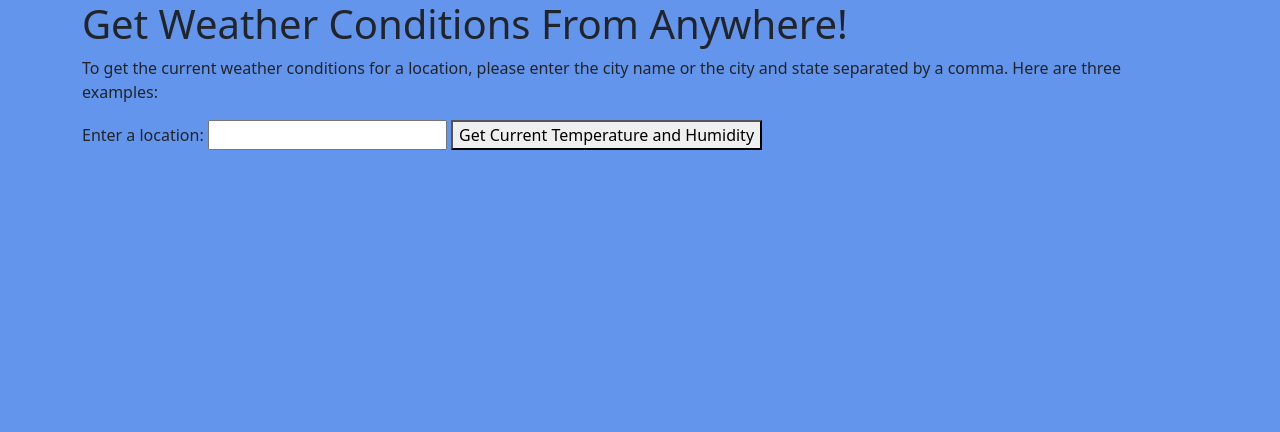
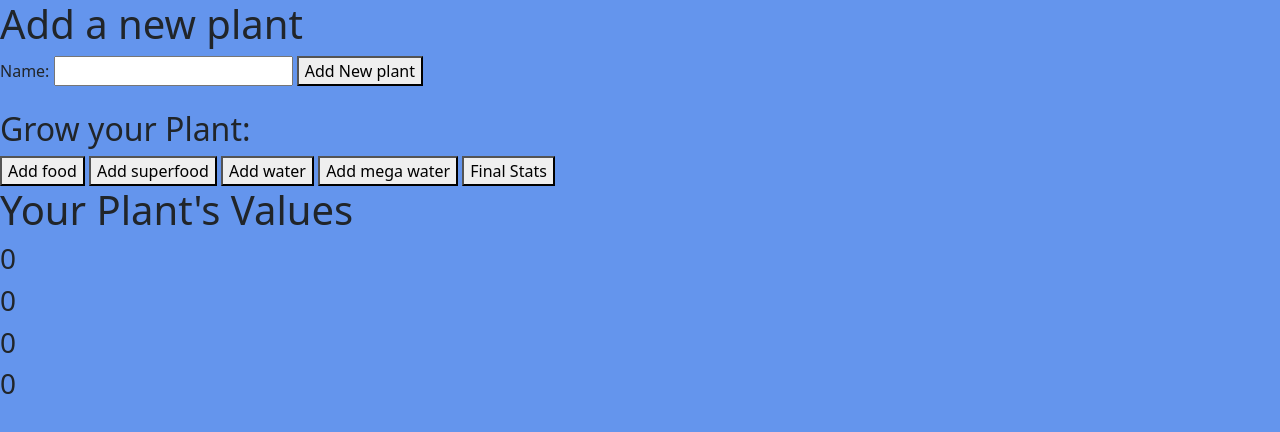
Before and after one commit to MGantz22/IGreenHouse, a website built with webpack: page src/index.html in a window 1280 px wide. Built offline with nearby package versions, Linux system fonts and the light colour scheme.

Commit message:
update inex to display plant and growth Co-authored-by: Bri <bbakshev@users.noreply.github.com> Co-authored-by: Jen Holcomb <jenniferholcomb@users.noreply.github.com> Co-authored-by: Carl Sustrich <CarlSustrich@users.noreply.github.com>

```diff
--- a/src/index.html
+++ b/src/index.html
@@ -1,17 +1,41 @@
-<html lang="en-US">
-<head>
-  <title>Weather</title>
-</head>
-<body>
-  <div class="container">
-    <h1>Get Weather Conditions From Anywhere!</h1>
-    <p>To get the current weather conditions for a location, please enter the city name or the city and state separated by a comma. Here are three examples:</p>
-    <form>
-      <label for="location">Enter a location:</label>
-      <input id="location" type="text" name="location">
-      <button type="submit" class="btn-success" id="weatherLocation">Get Current Temperature and Humidity</button>
+<!DOCTYPE html>
+<html lang= "en-US">
+  <head>
+    <script src="./js/plant.js"></script>
+    <title>Grow Your Plant</title>
+  </head>
+  <body>
+    <h1>Add a new plant</h1>
+    <form id="create-plant">
+      <label for="plant-name">Name:</label>
+      <input type="text" id="plant-name">
+      <button type="submit">Add New plant</button>
     </form>
-    <p id="showResponse"></p>
-  </div>
-</body>
+
+    <br>
+    <div>
+      <span id="name"></span>
+      <span id="age-now"></span>
+    </div>
+
+<div id="grow-plant">
+  <h2>Grow your Plant:</h2>
+  <button id="add-feed" value="feed">Add food</button><span id="feed"></span>
+  <button id="add-superfood" value="superFood">Add superfood</button>
+  <button id="add-water" value="water">Add water</button>
+  <button id="add-megaWater" value="megaWater">Add mega water</button>
+
+  <button id="show-state">Final Stats</button>
+
+
+
+</div>
+
+    <h1>Your Plant's Values</h1>
+    <h3><div id="food-value">0</div></h3>
+    <h3><div id="superfood-value">0</div></h3>
+    <h3><div id="water-value">0</div></h3>
+    <h3><div id="megaWater-value">0</div></h3>
+
+  </body>
 </html>
```
